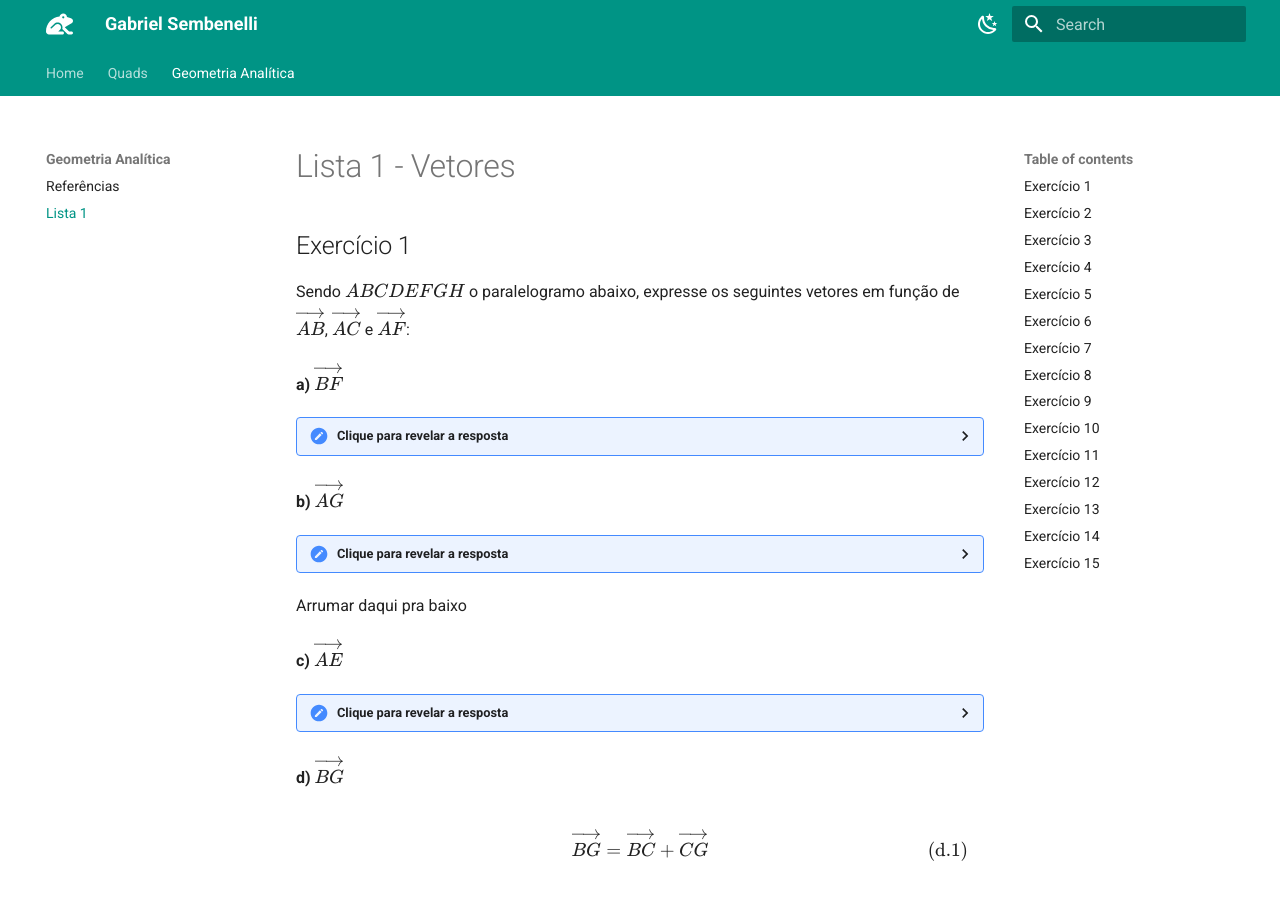
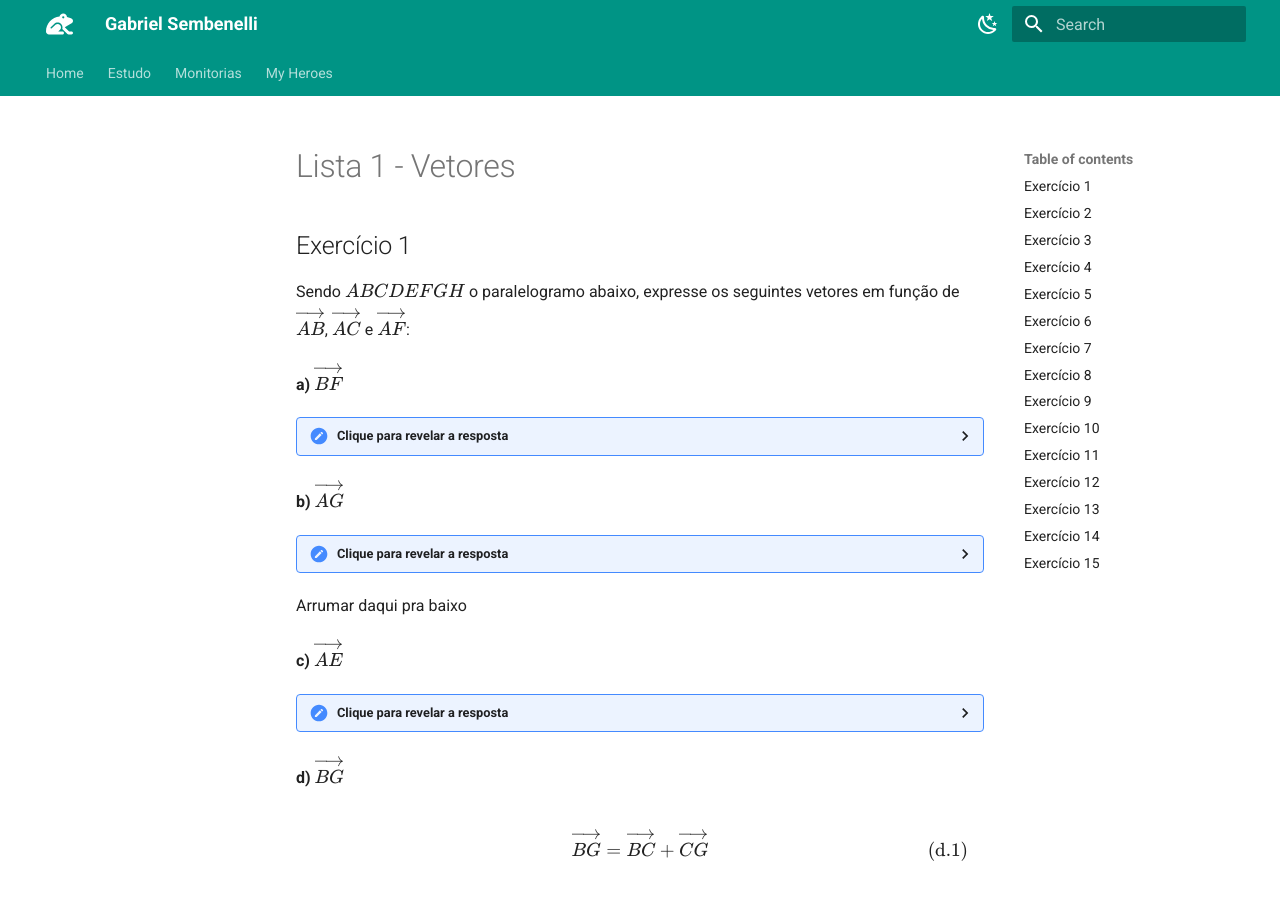
Before and after one commit to Gabriel-Sembenelli/website, an MkDocs documentation site: the page built from docs/Monitorias/Geometria-Analitica/lista1.md, in a window 1280 px wide and 900 px high. Built offline with MkDocs 1.6.1 and Material for MkDocs 9.7.7, drawn with Linux system fonts in a browser that asks for light colours.

Commit message:
added my heroes page, changed some page names

```diff
--- a/mkdocs.yml
+++ b/mkdocs.yml
@@ -58,15 +58,16 @@
 nav:
   # - Testes: test.md
   - Home: index.md
-  - Quads:
+  - Estudo:
     - Q3.24:
       - ALA: Quads/Q3.24/ALA.md
       - CDP: Quads/Q3.24/CDP.md
       - NRES: Quads/Q3.24/NRES.md
       - AP: Quads/Q3.24/AP.md
-  - Geometria Analítica:
-    - Referências: Monitorias/Geometria-Analitica/bibliografia.md
-    - Lista 1: Monitorias/Geometria-Analitica/lista1.md
+  - Monitorias:
+    - Geometria Analítica:
+      - Referências: Monitorias/Geometria-Analitica/bibliografia.md
+  - My Heroes: my-heroes.md
 
 plugins:
   - social
```
Also changed, not shown: docs/my-heroes.md (added, +8 -0 lines).
